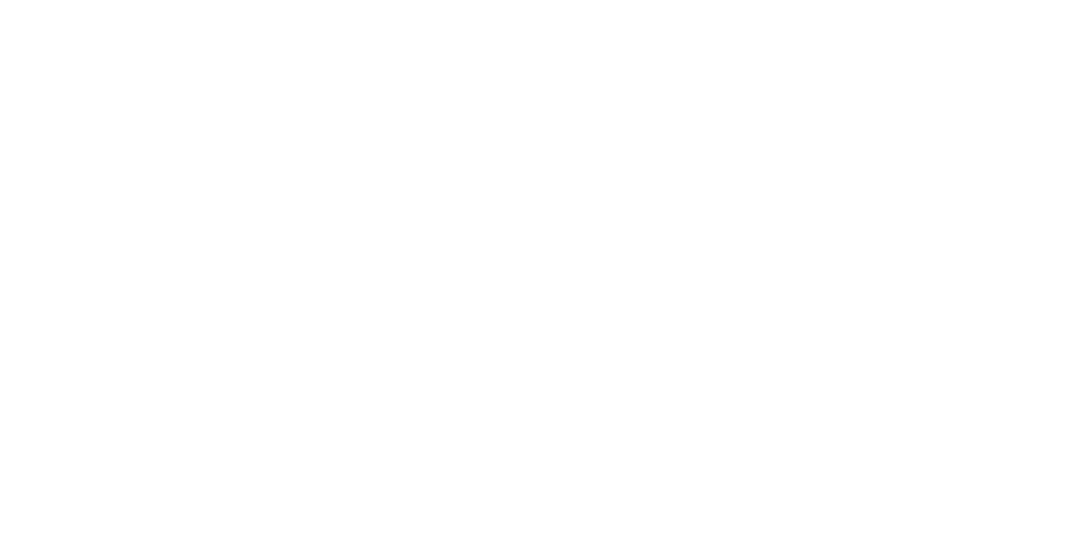
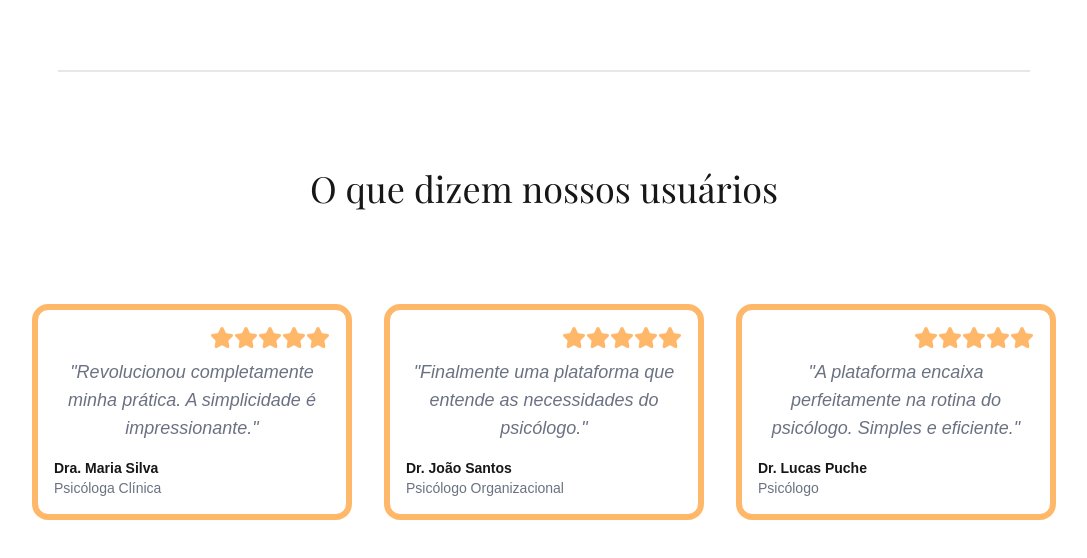
Before and after one commit to GustavoBrazThomaz/calma-website, a Next.js app: page / in a window 1280 px wide. Shown: the part 2700-3258 px from the top of the page, without its empty margins (96-1183 px from the left). Before the commit the page ends 2786 px from the top, so only its background shows below. Built offline with nearby package versions, Linux system fonts and the light colour scheme; a web font is replaced by a local one.

Commit message:
feat: add review section

```diff
--- a/src/app/page.tsx
+++ b/src/app/page.tsx
@@ -1,6 +1,7 @@
 import { AppBar } from "@/ui/components/app-bar";
 import { Divider } from "@/ui/components/divider";
 import { BenefitSection } from "@/ui/sections/benefit-section";
+import { Reviews } from "@/ui/sections/reviews";
 import { MainSection } from "@/ui/sections/main-section";
 import { ResourceSection } from "@/ui/sections/resource-section";
 
@@ -13,6 +14,8 @@ export default function Home() {
       <BenefitSection />
       <Divider />
       <ResourceSection />
+      <Divider />
+      <Reviews />
     </div>
   );
 }
--- /dev/null
+++ b/src/ui/components/reviews-card.tsx
@@ -0,0 +1,27 @@
+import { Star } from "lucide-react";
+
+interface Props {
+  review: string;
+  name: string;
+  position: string;
+}
+
+export function ReviewsCard({ review, name, position }: Props) {
+  return (
+    <div className="max-w-xs flex flex-col justify-center-center p-4 rounded-2xl border-6 border-orange-300">
+      <div className="flex justify-end w-full text-orange-300">
+        {Array.from({ length: 5 }).map((_, index) => (
+          <Star
+            key={`review_star_${index}_${name}`}
+            fill="oklch(83.7% 0.128 66.29)"
+          />
+        ))}
+      </div>
+      <p className="text-lg italic text-center text-gray-500 mt-2">{`"${review}"`}</p>
+      <div className="mt-4">
+        <p className="font-bold text-sm">{name}</p>
+        <p className="text-sm text-gray-500">{position}</p>
+      </div>
+    </div>
+  );
+}
--- /dev/null
+++ b/src/ui/sections/reviews.tsx
@@ -0,0 +1,31 @@
+import { ReviewsCard } from "../components/reviews-card";
+
+export function Reviews() {
+  return (
+    <section className="pb-24 flex flex-col items-center space-y-24">
+      <div className="text-center space-y-4 mt-24">
+        <h1 className="text-4xl font-serif">O que dizem nossos usuários</h1>
+      </div>
+
+      <div className="flex flex-wrap gap-8">
+        <ReviewsCard
+          review="Revolucionou completamente minha prática. A simplicidade é impressionante."
+          name="Dra. Maria Silva"
+          position="Psicóloga Clínica"
+        />
+
+        <ReviewsCard
+          review="Finalmente uma plataforma que entende as necessidades do psicólogo."
+          name="Dr. João Santos"
+          position="Psicólogo Organizacional"
+        />
+
+        <ReviewsCard
+          review="A plataforma encaixa perfeitamente na rotina do psicólogo. Simples e eficiente."
+          name="Dr. Lucas Puche"
+          position="Psicólogo"
+        />
+      </div>
+    </section>
+  );
+}
```
Also changed, not shown: public/assets/evolution-case.png (deleted).
